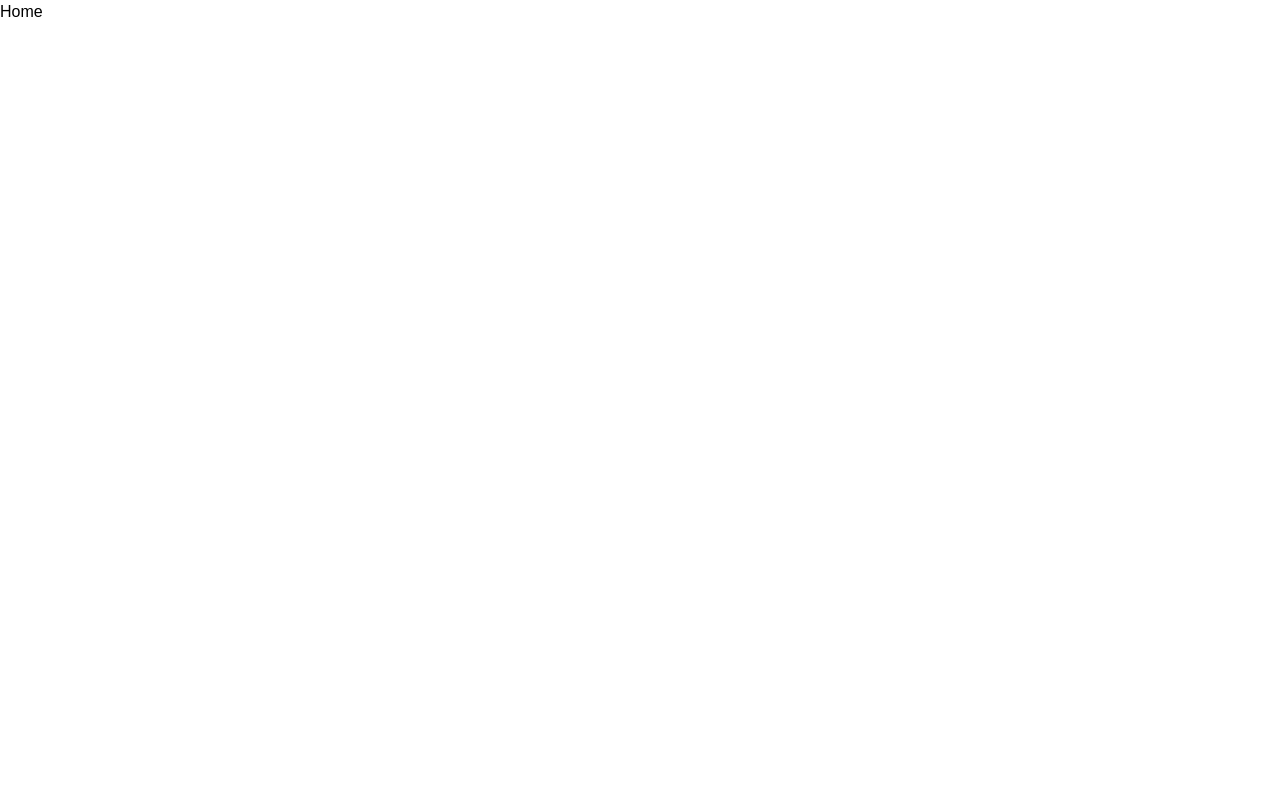
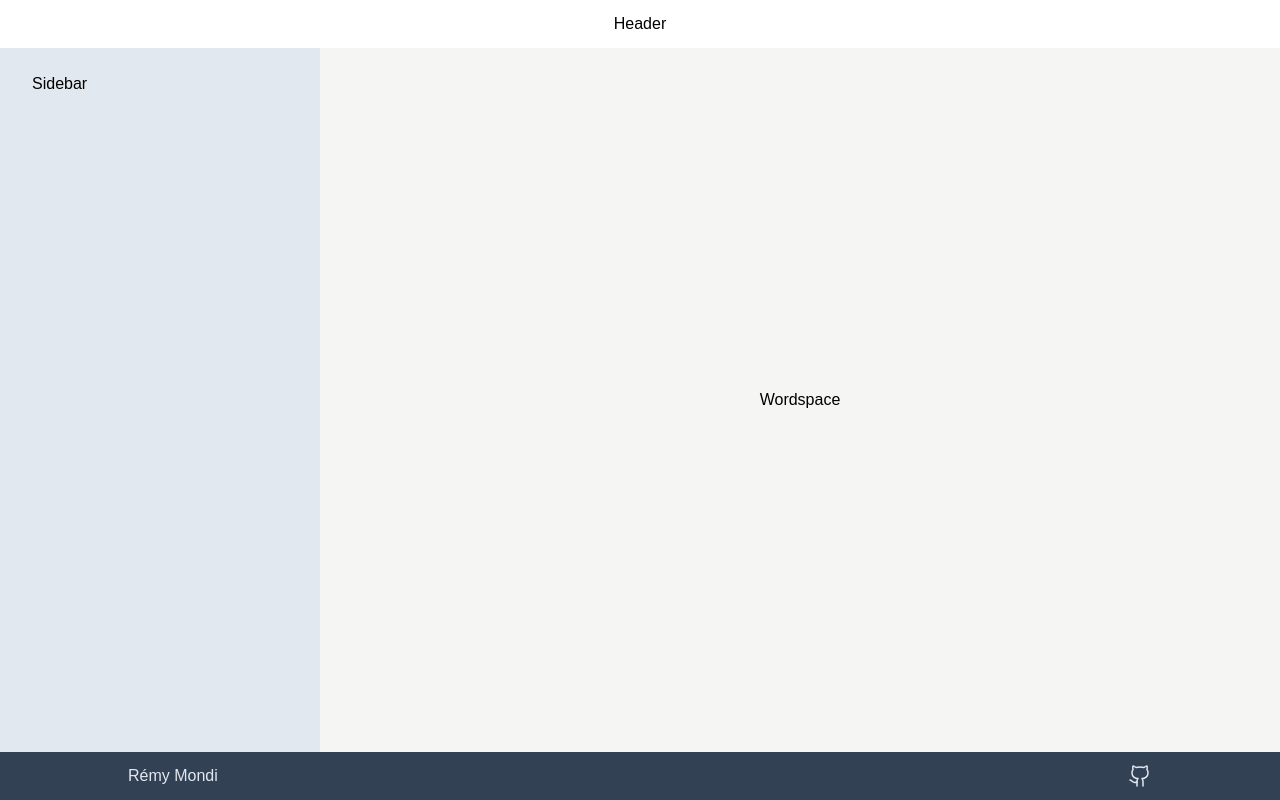
Before and after one commit to rmondi/led-panel-gui, a Next.js app: page / in a window 1280 px wide. Built offline with nearby package versions, Linux system fonts and the light colour scheme.

Commit message:
[Add] Basic structure

```diff
--- a/app/layout.tsx
+++ b/app/layout.tsx
@@ -1,4 +1,11 @@
 import type { Metadata } from "next";
+import { Analytics } from '@vercel/analytics/next';
+import { SpeedInsights } from '@vercel/speed-insights/next';
+
+import Header from "@/components/Header";
+import Main from "@/components/Main";
+import Footer from "@/components/Footer";
+
 import "./globals.css";
 
 export const metadata: Metadata = {
@@ -14,9 +21,15 @@ export default function RootLayout({
   return (
     <html lang="fr">
       <body
-        className=""
+        className="min-h-lvh flex flex-col bg-stone-100"
       >
-        {children}
+        <Header />
+        <Main>
+          {children}
+        </Main>
+        <Footer />
+        <Analytics />
+        <SpeedInsights />
       </body>
     </html>
   );
--- a/app/page.tsx
+++ b/app/page.tsx
@@ -1,9 +1,17 @@
 "use client";
+
+import Sidebar from "@/components/Sidebar";
+import Workspace from "@/components/Workspace";
 
 const Home = () => {
 
   return (
-    <div className="">Home</div>
+    <div className="flex-grow xl:flex xl:items-stretch">
+      <Sidebar />
+      <div className="xl:flex-grow flex justify-center xl:items-center my-8 xl:my-0">
+        <Workspace />
+      </div>
+    </div>
   )
 }
 
--- /dev/null
+++ b/components/Footer.tsx
@@ -0,0 +1,31 @@
+"use client";
+
+import { Github } from 'lucide-react';
+
+const Footer = () => {
+
+  return (
+    <footer className="h-12 bg-slate-700">
+      <div className="flex justify-between items-center h-full px-5 sm:px-8 xl:px-0 xl:m-auto xl:max-w-5xl 2xl:max-w-7xl text-slate-200">
+        <a
+          className="transition duration-300 hover:opacity-70"
+          href="https://rmondi.dev"
+          target="_blank"
+          title="Portfolio de Rémy Mondi"
+        >
+          { "Rémy Mondi" }
+        </a>
+        <a
+          className="transition duration-300 hover:opacity-70"
+          href="https://github.com/rmondi/led-panel-gui"
+          target="_blank"
+          title="Voir le code source sur Github"
+        >
+          <Github strokeWidth={ 1.5 } />
+        </a>
+      </div>
+    </footer>
+  )
+}
+
+export default Footer
--- /dev/null
+++ b/components/Header.tsx
@@ -0,0 +1,14 @@
+"use client";
+
+const Header = () => {
+
+  return (
+    <header className="h-12 bg-white">
+      <div className="flex justify-center items-center h-full px-5 sm:px-8 xl:px-0 xl:m-auto xl:max-w-5xl 2xl:max-w-7xl">
+        Header
+      </div>
+    </header>
+  )
+}
+
+export default Header
--- /dev/null
+++ b/components/Main.tsx
@@ -0,0 +1,16 @@
+"use client";
+
+type MainType = {
+  children: React.ReactNode;
+}
+
+const Main = ( { children }: MainType ) => {
+
+  return (
+    <main className="flex-grow flex flex-col">
+      { children }
+    </main>
+  )
+}
+
+export default Main;
--- /dev/null
+++ b/components/Sidebar.tsx
@@ -0,0 +1,14 @@
+"use client";
+
+const Sidebar = () => {
+
+  return (
+    <aside className="min-h-40 xl:w-80 xl:h-auto bg-slate-200">
+      <div className="flex flex-col px-5 sm:px-8 py-4 sm:py-6 h-full">
+        Sidebar
+      </div>
+    </aside>
+  )
+}
+
+export default Sidebar
--- /dev/null
+++ b/components/Workspace.tsx
@@ -0,0 +1,10 @@
+"use client";
+
+const Workspace = () => {
+
+  return (
+    <div>Wordspace</div>
+  )
+}
+
+export default Workspace
--- a/package.json
+++ b/package.json
@@ -9,6 +9,8 @@
     "lint": "next lint"
   },
   "dependencies": {
+    "@vercel/analytics": "^1.4.1",
+    "@vercel/speed-insights": "^1.1.0",
     "lucide-react": "^0.469.0",
     "next": "15.1.2",
     "react": "^19.0.0",
```
Also changed, not shown: 1 other file (tests, documents, lock files or other folders).
